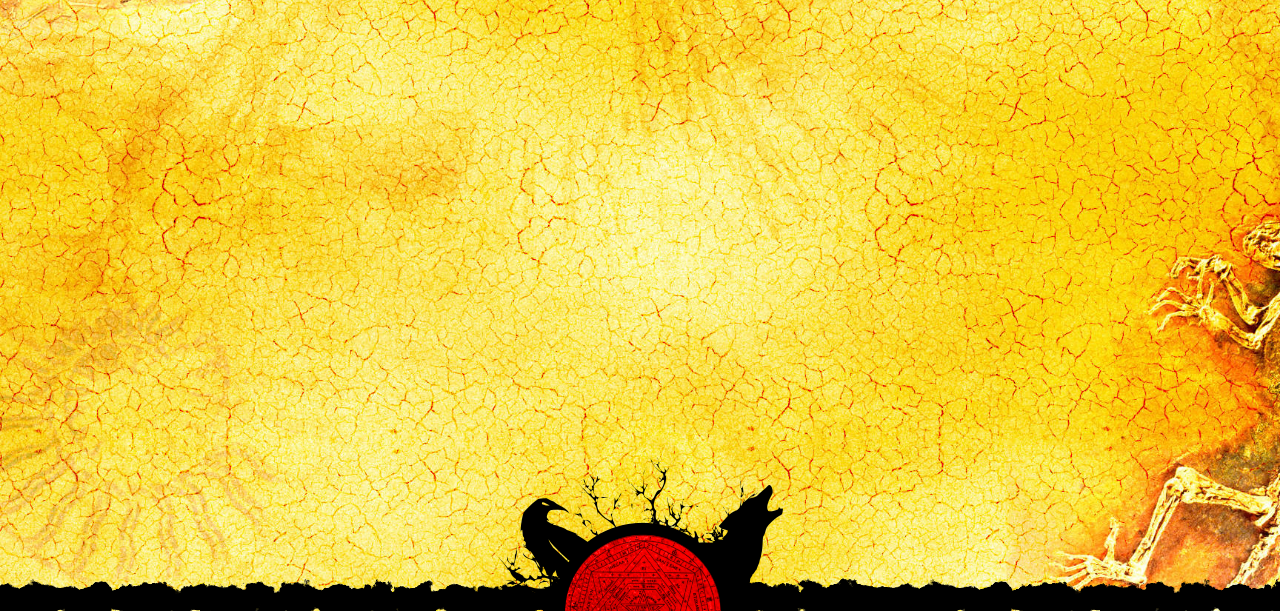
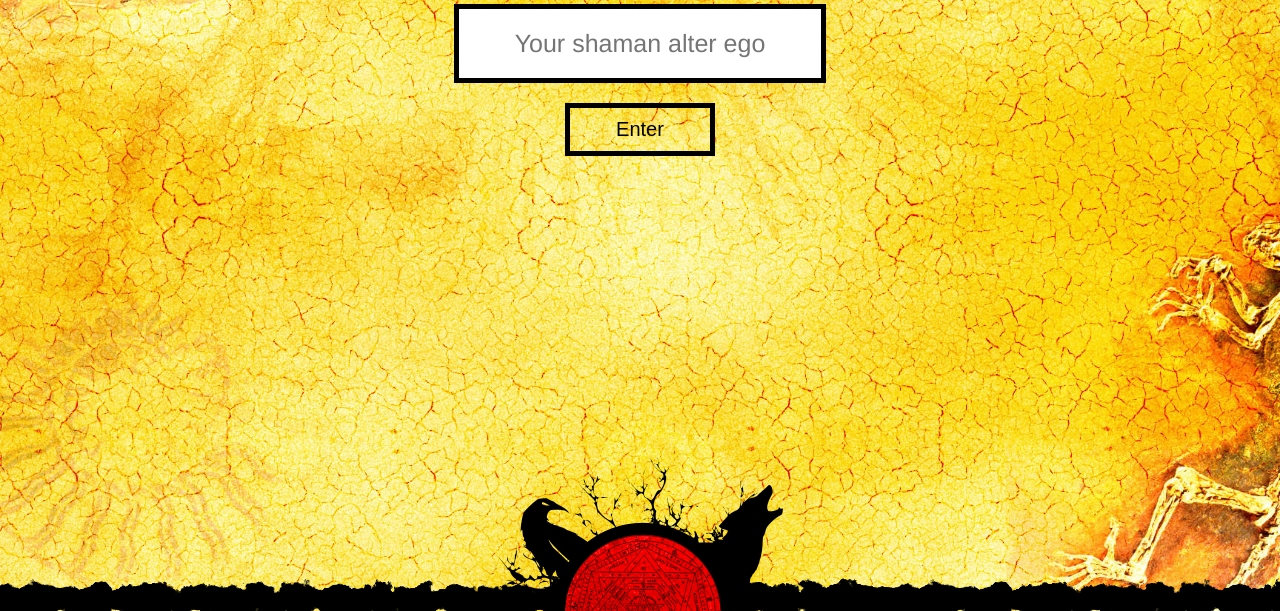
Before and after one commit to jicninja/shaman, a website: page public/index.html in a window 1280 px wide. Shown: the part 189-800 px from the top of the page. Drawn offline with nearby package versions, Linux system fonts and the light colour scheme; files that its build step writes are made by us from their sources; no server answers; a web font is replaced by a local one.

Commit message:
add name

```diff
--- a/public/app/game.js
+++ b/public/app/game.js
@@ -38,7 +38,6 @@ PIXI.loader
 
 function onLoadedCallback(loader, resources) {
 
-    yetiName = parseInt((Math.random() * 10000));
     yetiTexture = resources.yeti.texture;
 
     ballTexture = resources.ball.texture;
@@ -75,11 +74,27 @@ function onLoadedCallback(loader, resources) {
 
     animations.left = frames_left;
 
+    document.getElementById("loader").className = '';
+    document.getElementById("init-form").className = 'active';
+    document.getElementById("init-form").addEventListener('keydown', function(e) {
+        if (e.keyCode == '13' ) {
+            return enter();
+        }
+    });
+    animate();
+}
+
+function enter() {
+    if (!document.getElementById("init-form").className) {
+        return false;
+    }
+
+    document.getElementById("init-form").className = '';
+    yetiName = document.getElementById("name_input").value || 'player';
+    console.log(yetiName);
+
+    socket.emit('add user', yetiName);
     yeti = new player(yetiName, yetiTexture, {type: CFG.players.type.PLAYABLE}, stage, undefined, socket, bulletsTextures, animations,  shieldTexture, tombt);
-    socket.emit('add user', yetiName);
-
-    document.getElementById("loader").className = '';
-    animate();
 }
 
 socket.on('user joined', function(data) {
--- a/public/assets/sass/style.scss
+++ b/public/assets/sass/style.scss
@@ -1,4 +1,57 @@
 /* Fix user-agent */
+#init-form {
+  position: fixed;
+  width: 100%;
+  height: 100%;
+  top: 0;
+  left: 0;
+  font-family: 'Finger Paint', cursive;
+  color: white;
+  z-index: 1800000990;
+  text-align: center;
+
+  -webkit-transition: opacity  500ms linear 500ms;
+  -moz-transition: opacity   500ms linear 500ms;
+  -o-transition: opacity   500ms linear 500ms;
+  transition: opacity   500ms linear 500ms;
+
+  opacity: 0;
+  visibility: hidden;
+
+  &.active {
+    -webkit-transition: opacity  500ms linear 500ms;
+    -moz-transition: opacity   500ms linear 500ms;
+    -o-transition: opacity   500ms linear 500ms;
+    transition: opacity   500ms linear 500ms;
+    opacity: 1;
+    visibility: visible;
+  }
+
+  h3 {
+    font-size: 80px;
+    color: black;
+    margin-bottom: 20px;
+  }
+
+  input {
+    padding: 20px;
+    font-size: 25px;
+    border: 5px solid black;
+    text-align: center;
+    outline: none !important;
+  }
+  button {
+    margin: auto auto;
+    display: block;
+    font-size: 20px;
+    padding: 10px;
+    background: none;
+    min-width: 150px;
+    margin-top: 20px;
+    border: 5px solid black;
+
+  }
+}
 
 #respawn {
   position: fixed;
@@ -6,7 +59,7 @@
   height: 100%;
   top: 0;
   left: 0;
-  z-index: 100000000;
+  z-index: 100000;
   background: black;
   text-align: center;
   font-family: 'Finger Paint', cursive;
--- a/public/index.html
+++ b/public/index.html
@@ -12,6 +12,12 @@
 
   <div id="loader" class="active">
     <img src="assets/logo.png"/>
+  </div>
+
+  <div id="init-form">
+    <h3>Enter your name</h3>
+    <input id="name_input" type="text" placeholder="Your shaman alter ego">
+    <button onclick="enter()">Enter</button>
   </div>
 
   <div id="game">
@@ -30,6 +36,8 @@
       <img src="assets/blood.gif">
     </div>
     <div id="game-status-life-opacity"></div>
+
+    <div id="game-input" class="active"></div>
 
     <div id="game-controls">
       <div id="game-actions">
```
Also changed, not shown: public/assets/bg2.jpg (added).
